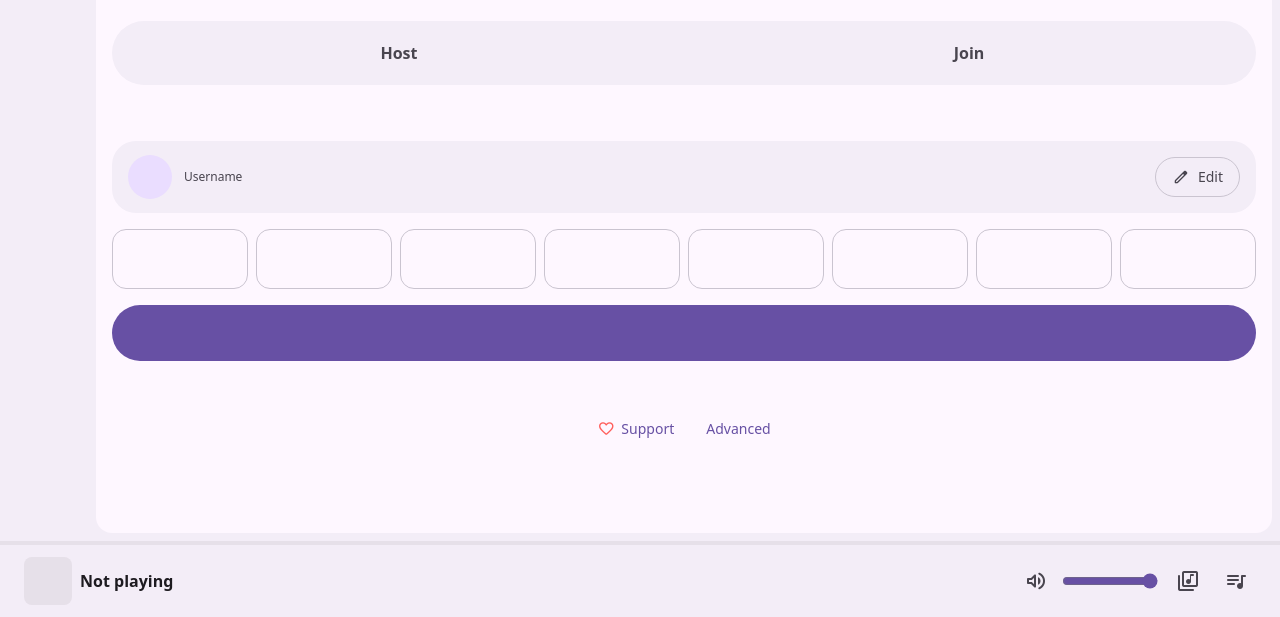
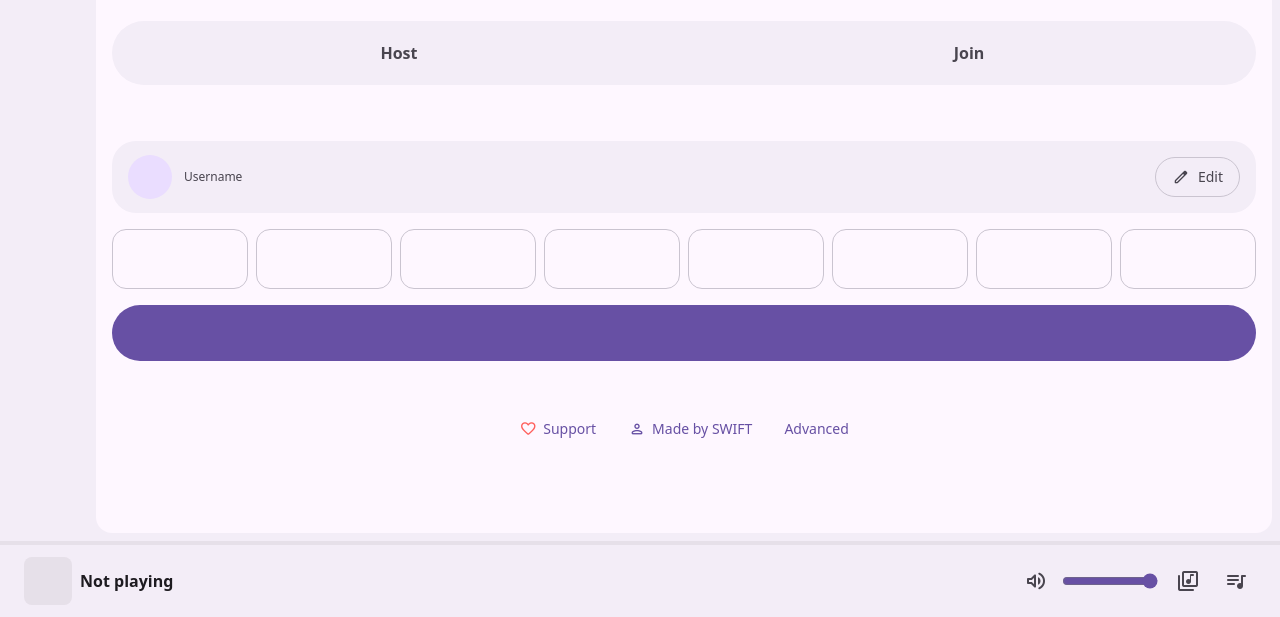
Before and after one commit to HarouneKESSAL/listen-together, a plain HTML site: page index.html in a window 1280 px wide. Shown: the part 183-800 px from the top of the page. Drawn offline with nearby package versions, Linux system fonts and the light colour scheme; a script that the page names is missing.

Commit message:
Add a Made by SWIFT link to the lobby

```diff
--- a/index.html
+++ b/index.html
@@ -417,6 +417,7 @@ dialog .actions { display: flex; justify-content: flex-end; gap: 8px; margin-top
               </button>
               <div class="lobby-links">
                 <a class="btn-t" href="https://ko-fi.com/harounekessal" target="_blank" rel="noopener" title="Optional tip to keep Listen Together running. It stays free."><span class="ms" style="color:#ff5e5b">favorite</span>Support</a>
+                <a class="btn-t" href="https://guns.lol/swift_0" target="_blank" rel="noopener" title="Made by SWIFT"><span class="ms">person</span>Made by SWIFT</a>
                 <button class="btn-t advanced-link" id="showAdvanced" type="button">Advanced</button>
               </div>
               <button class="row-card settings-card" id="openSettings" type="button" hidden>
```
